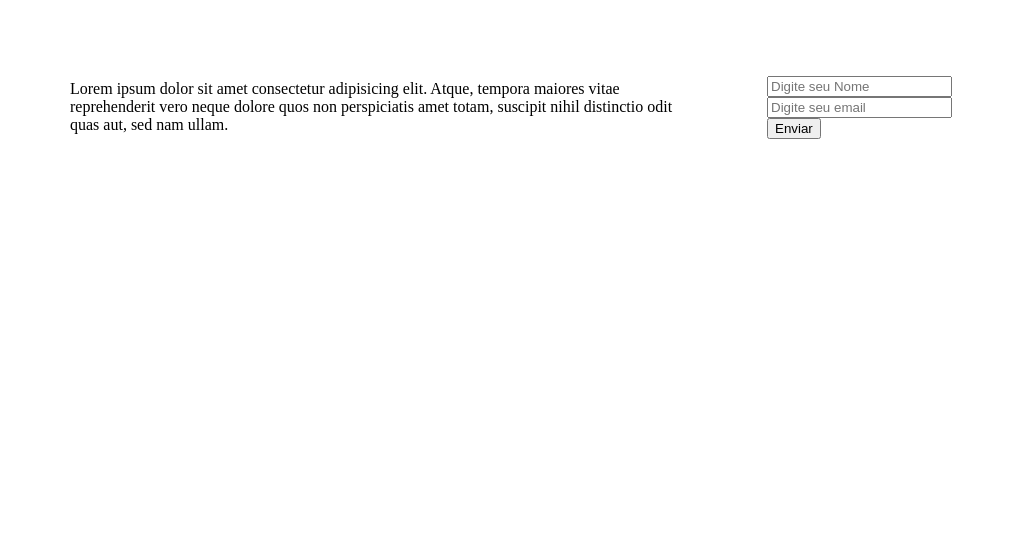
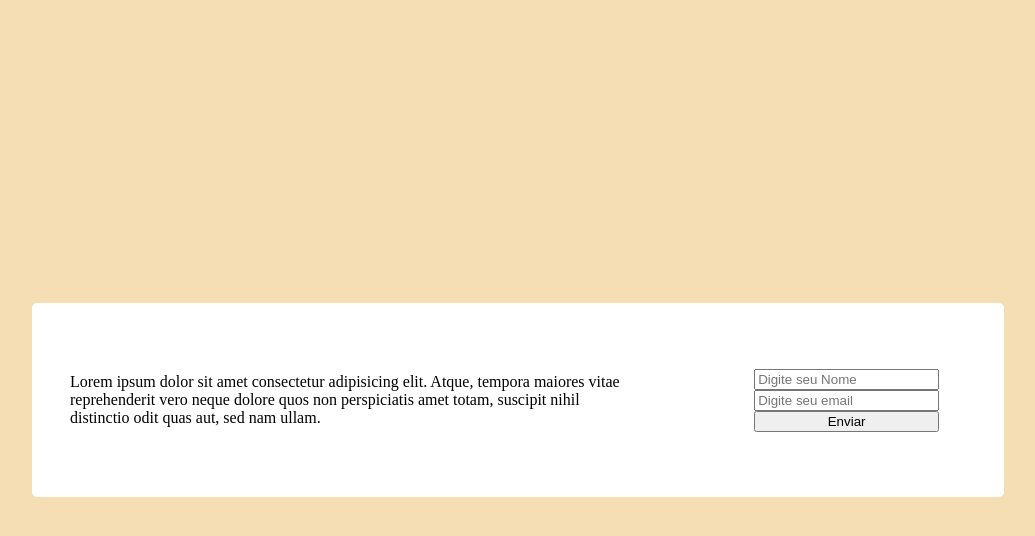
Before and after one commit to GustavoDuartt/Aula-Github, a plain HTML site: page index.html in a window 1280 px wide. Shown: the whole page, without its empty margins (122-1157 px from the left). Drawn offline with Linux system fonts and the light colour scheme.

Commit message:
Nova versão

```diff
--- a/index.html
+++ b/index.html
@@ -7,19 +7,33 @@
     <title>Document</title>
     <style>
         body {
+            background: wheat;
             display: flex;
             align-items: center;
             justify-content: center;
             margin: 0;
             width: 100vw;
+            height: 100vh;
         }
         .container {
+            background: white;
+            border-radius: 5px;
             display: flex;
             align-items: center;
             justify-content: center;
-            padding: 5%;
+            padding: 3%;
             gap: 10%;
             width: 70%;
+        }
+
+        .text-left {
+
+        }
+
+        .form {
+            padding: 3%;
+            display: flex;
+            flex-direction: column;
         }
     </style>
 </head>
```
